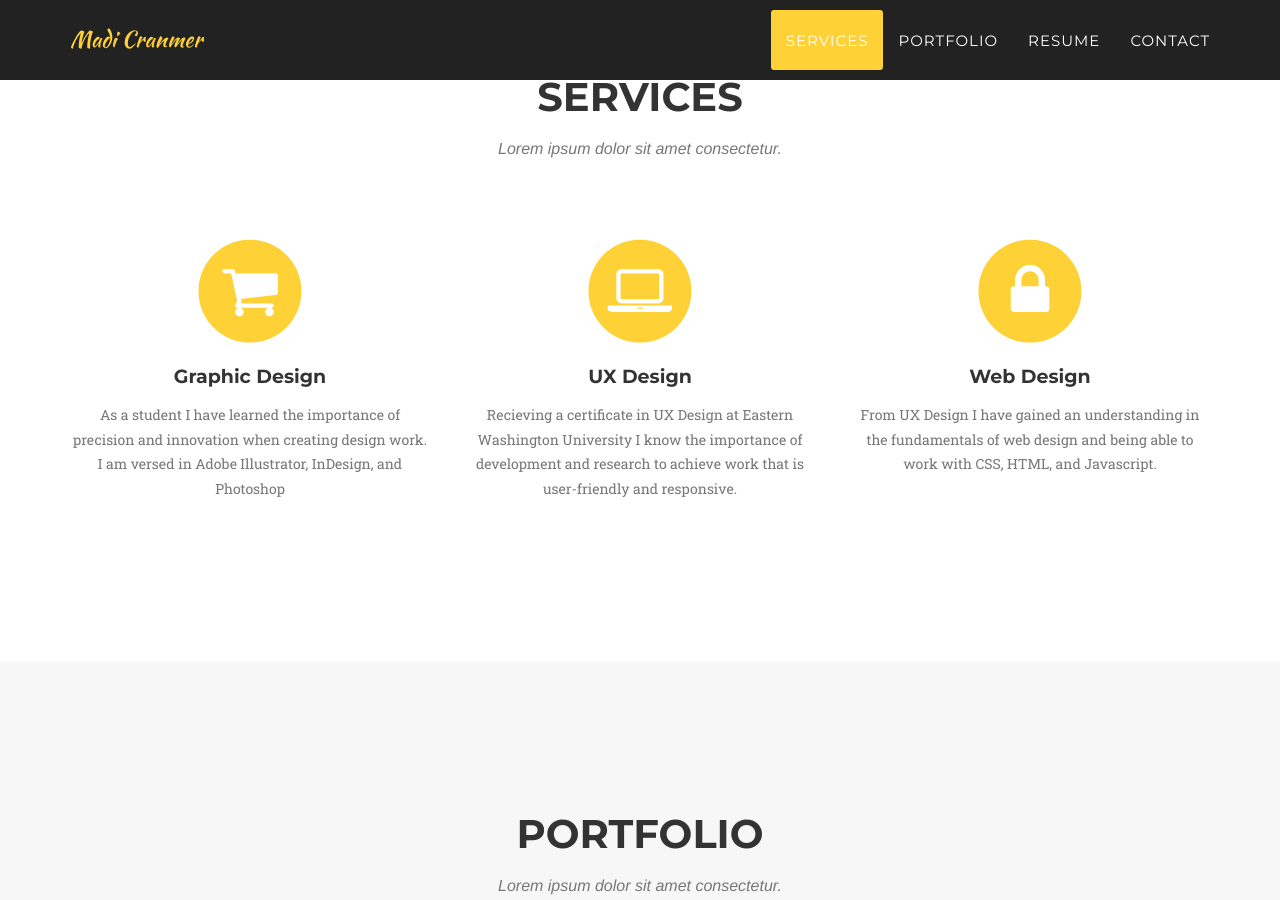
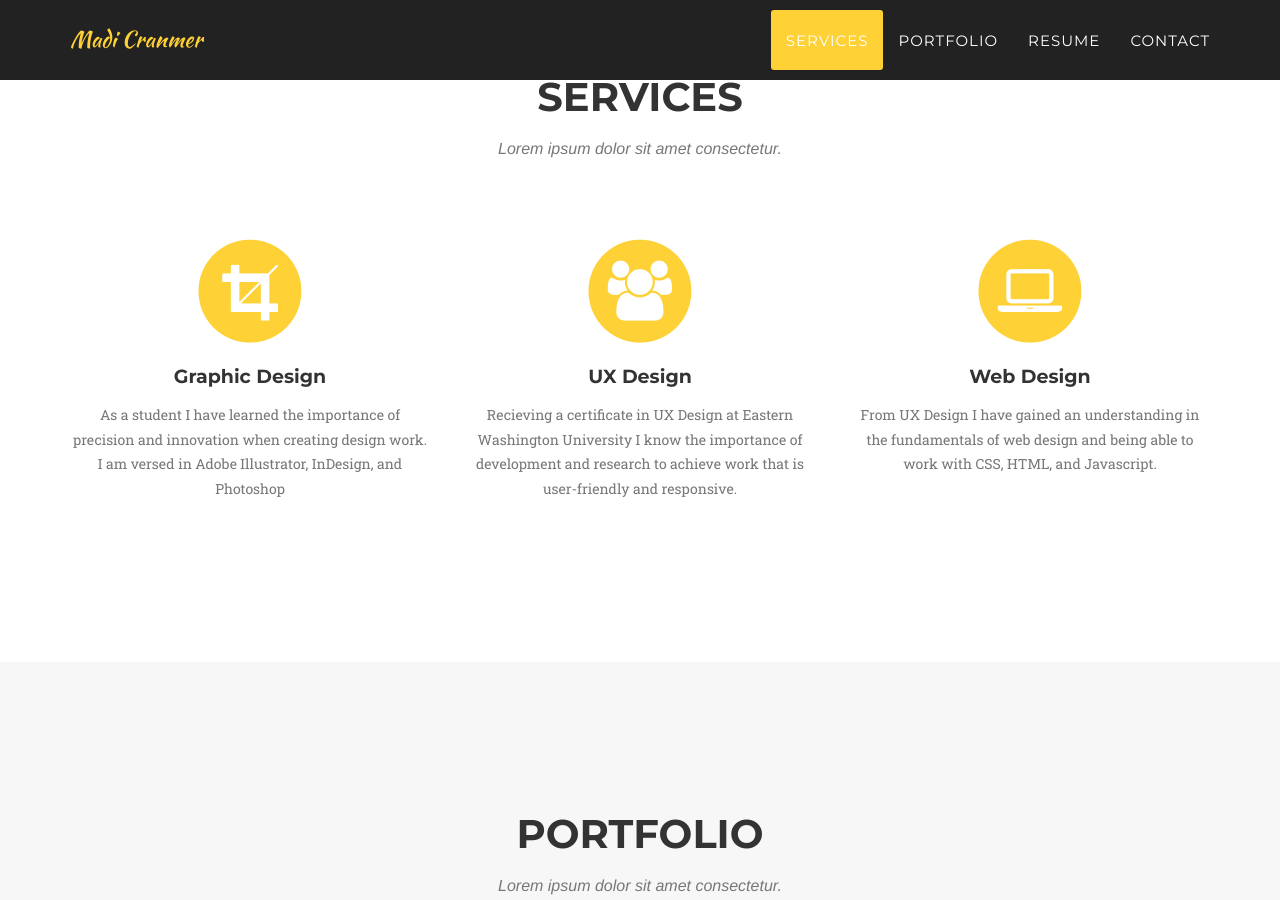
Before and after one commit to mcranmer1/madi-designs.com, a Jekyll site: the page built from index.html, in a window 1280 px wide and 900 px high, scrolled down 833 px. Built offline with Jekyll 4.4.1, drawn with Linux system fonts in a browser that asks for light colours; some web fonts are replaced.

Commit message:
update icons

```diff
--- a/_includes/services.html
+++ b/_includes/services.html
@@ -11,7 +11,7 @@
                 <div class="col-md-4">
                     <span class="fa-stack fa-4x">
                         <i class="fa fa-circle fa-stack-2x text-primary"></i>
-                        <i class="fa fa-shopping-cart fa-stack-1x fa-inverse"></i>
+                        <i class="fa fa-crop fa-stack-1x fa-inverse"></i>
                     </span>
                     <h4 class="service-heading">Graphic Design</h4>
                     <p class="text-muted">As a student I have learned the importance of precision and innovation when creating design work. I am versed in Adobe Illustrator, InDesign, and Photoshop</p>
@@ -19,7 +19,7 @@
                 <div class="col-md-4">
                     <span class="fa-stack fa-4x">
                         <i class="fa fa-circle fa-stack-2x text-primary"></i>
-                        <i class="fa fa-laptop fa-stack-1x fa-inverse"></i>
+                        <i class="fa fa-users fa-stack-1x fa-inverse"></i>
                     </span>
                     <h4 class="service-heading">UX Design</h4>
                     <p class="text-muted">Recieving a certificate in UX Design at Eastern Washington University I know the importance of development and research to achieve work that is user-friendly and responsive.</p>
@@ -27,7 +27,7 @@
                 <div class="col-md-4">
                     <span class="fa-stack fa-4x">
                         <i class="fa fa-circle fa-stack-2x text-primary"></i>
-                        <i class="fa fa-lock fa-stack-1x fa-inverse"></i>
+                        <i class="fa fa-laptop fa-stack-1x fa-inverse"></i>
                     </span>
                     <h4 class="service-heading">Web Design</h4>
                     <p class="text-muted">From UX Design I have gained an understanding in the fundamentals of web design and being able to work with CSS, HTML, and Javascript.</p>
```
